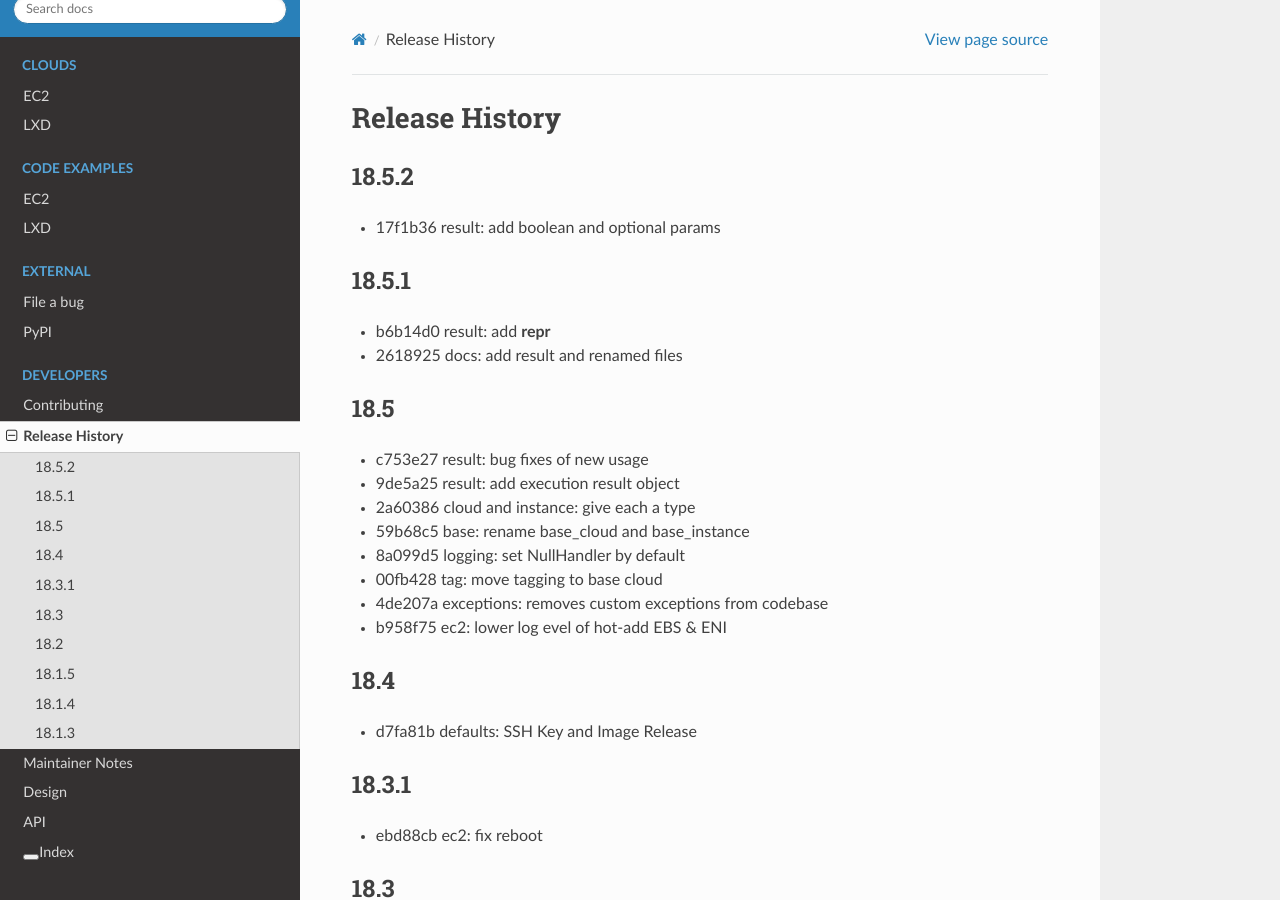
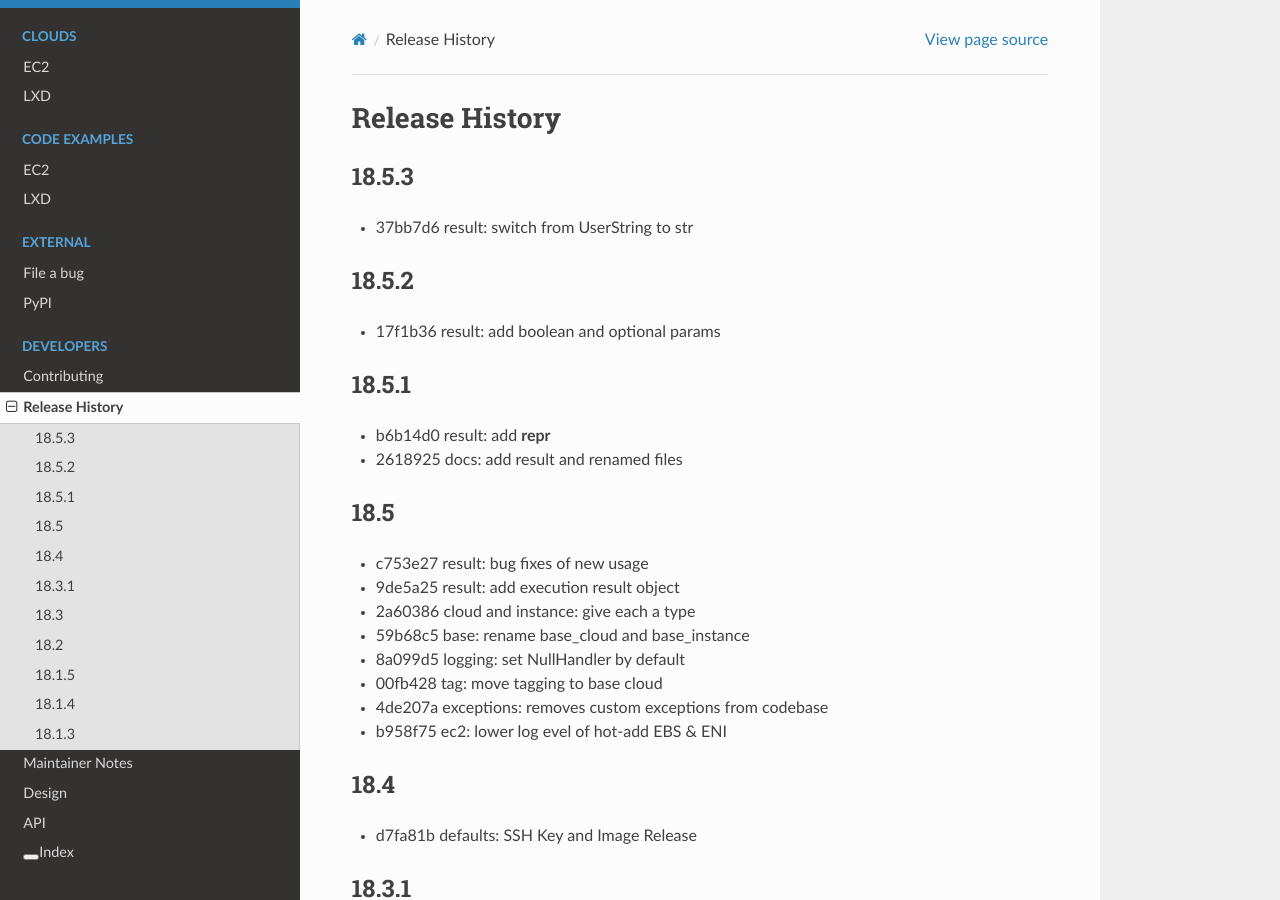
Before and after one commit to canonical/pycloudlib, a Sphinx documentation site: the page built from docs/history.md, in a window 1280 px wide and 900 px high. Built offline with Sphinx 7.4.7 and the Read the Docs theme 2.0.0, drawn with Linux system fonts in a browser that asks for light colours.

Commit message:
Release 18.5.3

```diff
--- a/docs/history.md
+++ b/docs/history.md
@@ -1,4 +1,8 @@
 # Release History
+
+## 18.5.3
+
+- 37bb7d6 result: switch from UserString to str
 
 ## 18.5.2
 
```
